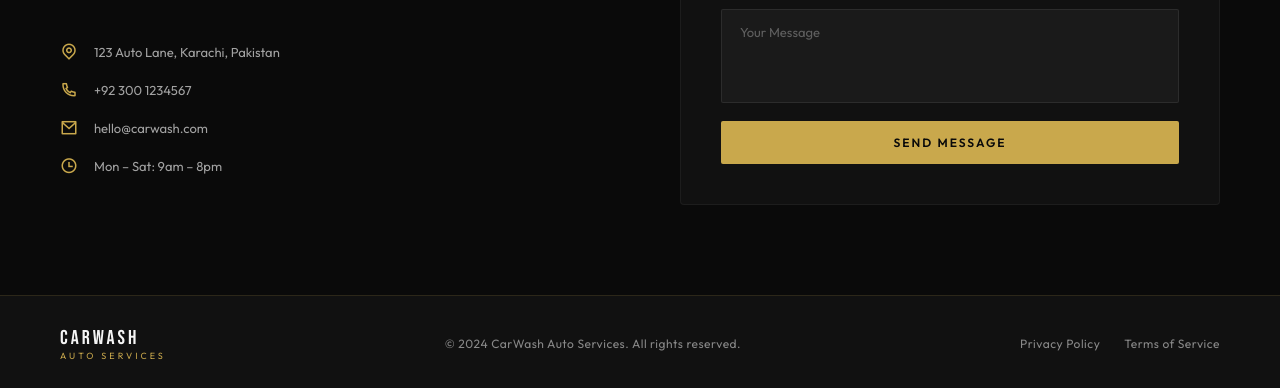
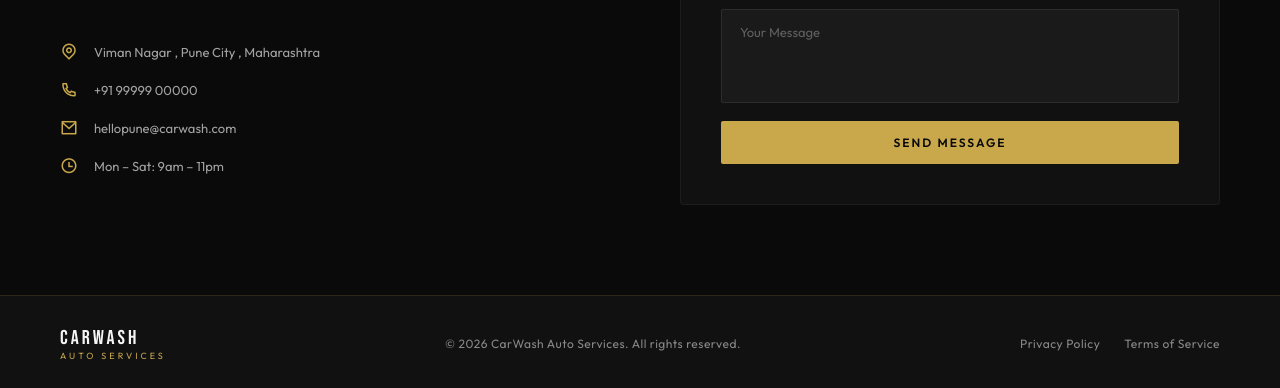
Before and after one commit to Kunald07/Car-Wash, a plain HTML site: page index.html in a window 1280 px wide. Shown: the part 2503-2891 px from the top of the page. Drawn offline with nearby package versions, Linux system fonts and the light colour scheme; a script that the page names is missing.

Commit message:
Changes done

```diff
--- a/index.html
+++ b/index.html
@@ -190,19 +190,19 @@
                 <div class="contact-info">
                     <div class="info-item">
                         <i class="ri-map-pin-line"></i>
-                        <span>123 Auto Lane, Karachi, Pakistan</span>
+                        <span>Viman Nagar , Pune City , Maharashtra</span>
                     </div>
                     <div class="info-item">
                         <i class="ri-phone-line"></i>
-                        <span>+92 300 1234567</span>
+                        <span>+91 99999 00000</span>
                     </div>
                     <div class="info-item">
                         <i class="ri-mail-line"></i>
-                        <span>hello@carwash.com</span>
+                        <span>hellopune@carwash.com</span>
                     </div>
                     <div class="info-item">
                         <i class="ri-time-line"></i>
-                        <span>Mon – Sat: 9am – 8pm</span>
+                        <span>Mon – Sat: 9am – 11pm</span>
                     </div>
                 </div>
             </div>
@@ -233,7 +233,7 @@
                 <span>CarWash</span>
                 <span>Auto Services</span>
             </div>
-            <p>© 2024 CarWash Auto Services. All rights reserved.</p>
+            <p>© 2026 CarWash Auto Services. All rights reserved.</p>
             <div class="footer-links">
                 <a href="#">Privacy Policy</a>
                 <a href="#">Terms of Service</a>
```
